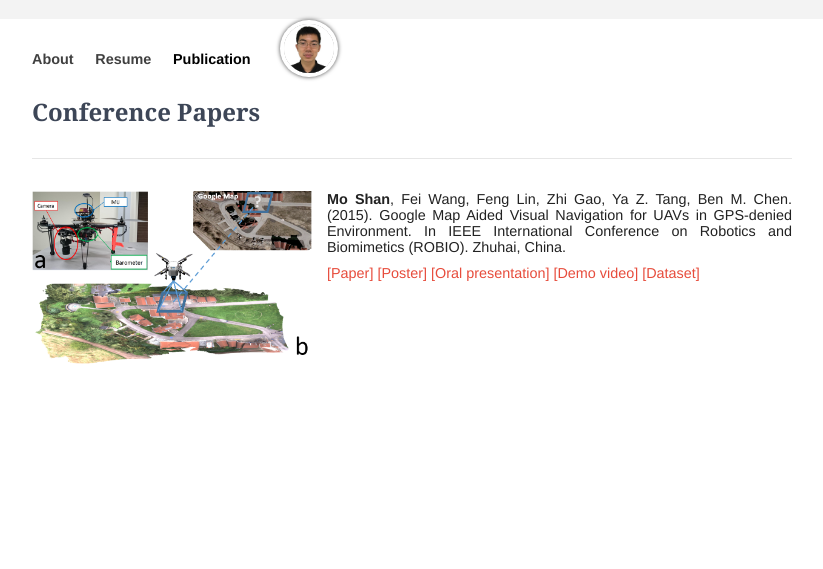
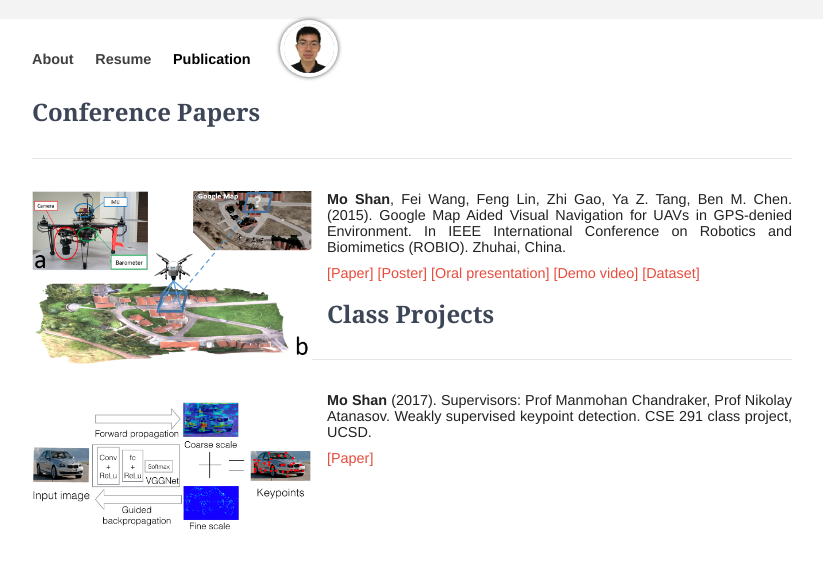
Before and after one commit to moshanATucsd/moshanATucsd.github.io, a Jekyll site: the page built from publication/index.html, in a window 1280 px wide. Shown: the top 569 px of the page, without its empty margins (228-1051 px from the left). Built offline with Jekyll 4.4.1, drawn with Linux system fonts in a browser that asks for light colours; nearby versions of some CDN libraries.

Commit message:
add project

```diff
--- a/publication/index.html
+++ b/publication/index.html
@@ -27,3 +27,21 @@ category: publication
      <a href="https://github.com/shanmo/IMAV2014-Dataset">[Dataset]</a>
      </p>
 </div>
+
+<h2>Class Projects</h2>
+<div class="spacer"></div>
+
+<div>
+    <p>
+    <img style="float: left; margin: 0px 15px 15px 0px;" src="/images/publication/cse291_overview.png" alt="Oxford Screenshot" width="280" align="middle" hspace="20">
+        </p>
+
+        <p>
+        <strong>Mo Shan</strong> (2017). Supervisors: Prof Manmohan Chandraker, Prof Nikolay Atanasov.
+        Weakly supervised keypoint detection. CSE 291 class project, UCSD.
+        </p>
+
+        <p>
+        <a href="/project/Weakly supervised keypoint detection.pdf">[Paper]</a>
+        </p>
+</div>
```
Also changed, not shown: images/publication/cse291_overview.png (added), 5 other files.
